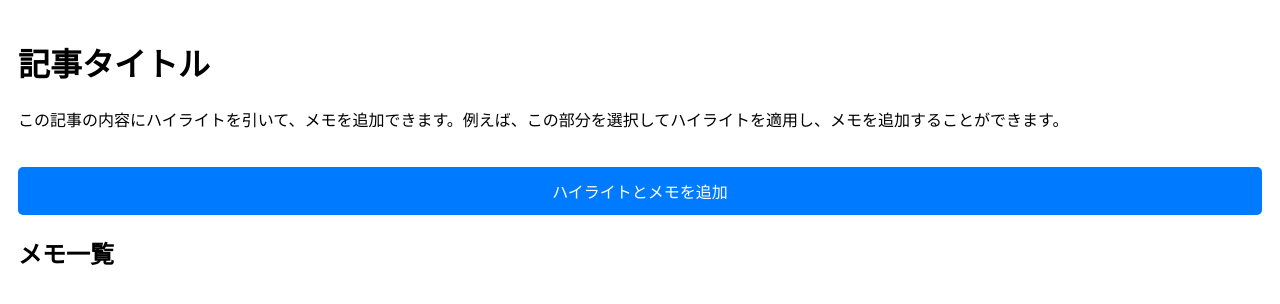
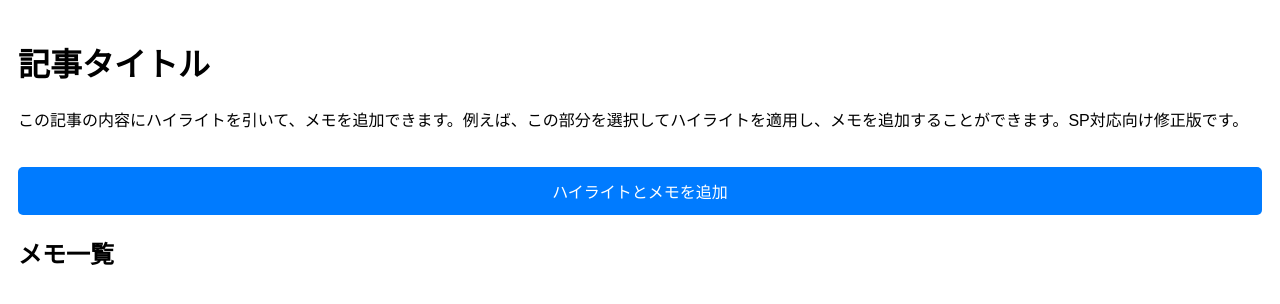
Before and after one commit to astk0013/testcshighlight, a plain HTML site: page index.html in a window 1280 px wide. Drawn offline with Linux system fonts and the light colour scheme.

Commit message:
Update index.html

```diff
--- a/index.html
+++ b/index.html
@@ -38,7 +38,7 @@
 
     <h1>記事タイトル</h1>
     <p id="article">
-        この記事の内容にハイライトを引いて、メモを追加できます。例えば、この部分を選択してハイライトを適用し、メモを追加することができます。
+        この記事の内容にハイライトを引いて、メモを追加できます。例えば、この部分を選択してハイライトを適用し、メモを追加することができます。SP対応向け修正版です。
     </p>
     <button id="highlight-btn">ハイライトとメモを追加</button>
 
```
